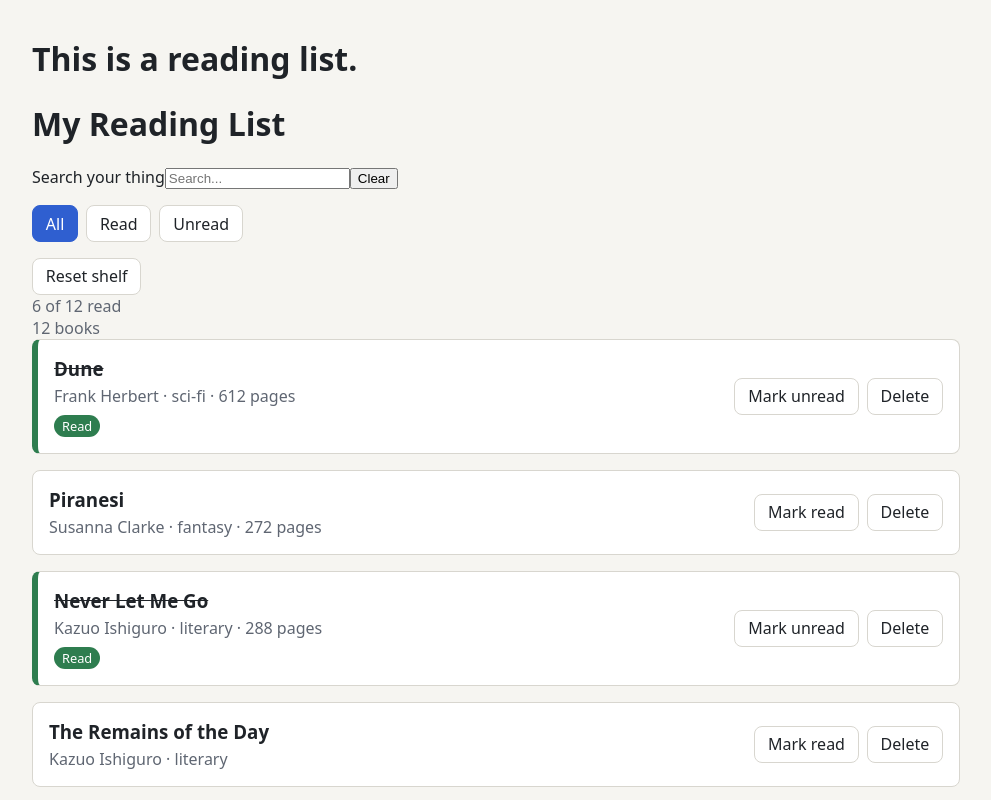
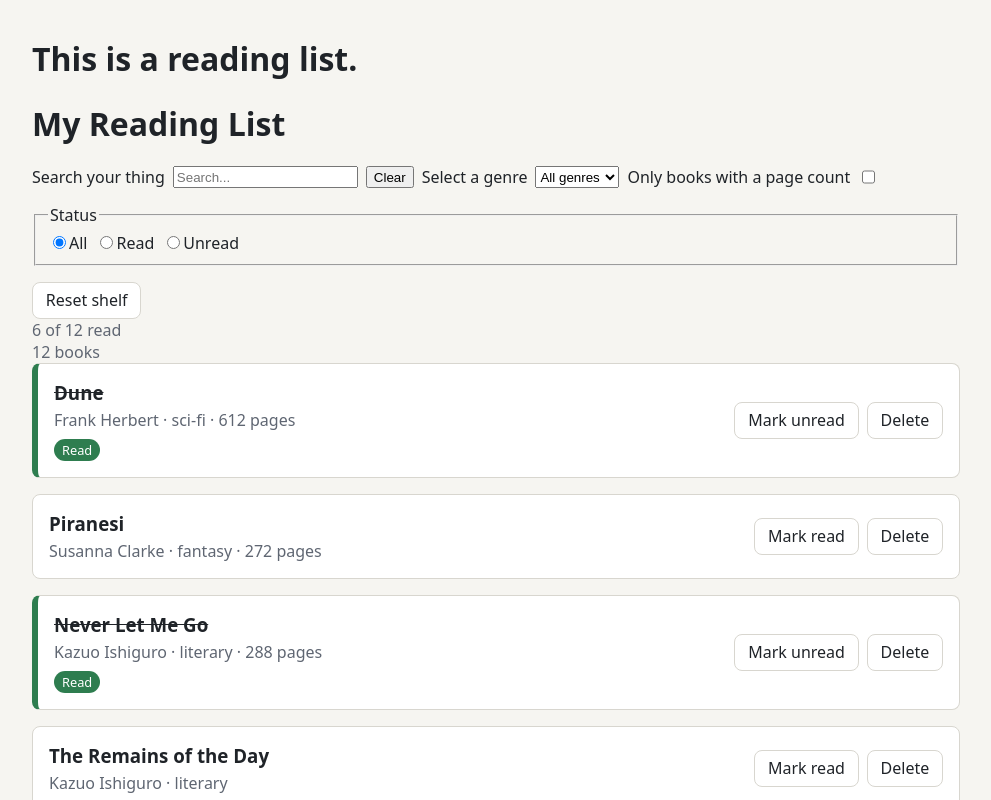
Before and after one commit to Minixlip/reading-list, a React (Vite) app: page / in a window 1280 px wide. Shown: the top 800 px of the page, without its empty margins (144-1135 px from the left). Built offline with nearby package versions, Linux system fonts and the light colour scheme.

Commit message:
Task 4 done

```diff
--- a/src/App.tsx
+++ b/src/App.tsx
@@ -9,11 +9,15 @@ import { BOOKS } from './data/books';
 import type { Book } from './types/data/Books';
 import type { StatusFilter } from './types';
 import SearchBox from './components/SearchBox';
+import GenreSelect from './components/GenreSelect';
+import PagesOnlyToggle from './components/PagesOnlyToggle';
 
 function App() {
   const [books, setBooks] = useState<Book[]>(BOOKS);
   const [filter, setFilter] = useState<StatusFilter>('all');
   const [search, setSearch] = useState('');
+  const [genre, setGenre] = useState('');
+  const [pages, setPages] = useState(false);
 
   const visibleBooks = books
     .filter(
@@ -26,7 +30,9 @@ function App() {
       (book) =>
         book.title.toLowerCase().includes(search) ||
         book.author.toLowerCase().includes(search),
-    );
+    )
+    .filter((book) => (genre === '' ? true : book.genre === genre))
+    .filter((book) => (pages === true ? book.pages !== undefined : true));
 
   const readCount = books.filter((book) => book.is_read).length;
 
@@ -46,10 +52,20 @@ function App() {
     <div className="page">
       <Header />
       <Main>
-        <SearchBox
-          value={search}
-          onChange={setSearch}
-        />
+        <div className="filter-bar">
+          <SearchBox
+            value={search}
+            onChange={setSearch}
+          />
+          <GenreSelect
+            value={genre}
+            onChange={setGenre}
+          />
+          <PagesOnlyToggle
+            value={pages}
+            onChange={setPages}
+          />
+        </div>
         <FilterBar
           current={filter}
           onChange={setFilter}
--- a/src/components/FilterBar.tsx
+++ b/src/components/FilterBar.tsx
@@ -7,32 +7,39 @@ interface FilterBarProps {
 
 const FilterBar = ({ current, onChange }: FilterBarProps) => {
   return (
-    <div className="filter-bar" role="group" aria-label="Filter books by read status">
-      <button
-        type="button"
-        className={`btn${current === 'all' ? ' is-active' : ''}`}
-        aria-pressed={current === 'all'}
-        onClick={() => onChange('all')}
-      >
+    <fieldset className="filter-bar">
+      <legend>Status</legend>
+      <label>
+        <input
+          type="radio"
+          name="status"
+          value="all"
+          checked={current === 'all'}
+          onChange={() => onChange('all')}
+        />
         All
-      </button>
-      <button
-        type="button"
-        className={`btn${current === 'read' ? ' is-active' : ''}`}
-        aria-pressed={current === 'read'}
-        onClick={() => onChange('read')}
-      >
+      </label>
+      <label>
+        <input
+          type="radio"
+          name="status"
+          value="read"
+          checked={current === 'read'}
+          onChange={() => onChange('read')}
+        />
         Read
-      </button>
-      <button
-        type="button"
-        className={`btn${current === 'unread' ? ' is-active' : ''}`}
-        aria-pressed={current === 'unread'}
-        onClick={() => onChange('unread')}
-      >
+      </label>
+      <label>
+        <input
+          type="radio"
+          name="status"
+          value="unread"
+          checked={current === 'unread'}
+          onChange={() => onChange('unread')}
+        />
         Unread
-      </button>
-    </div>
+      </label>
+    </fieldset>
   );
 };
 
--- /dev/null
+++ b/src/components/GenreSelect.tsx
@@ -0,0 +1,35 @@
+import type { ChangeEvent } from 'react';
+
+interface GenreSelectProps {
+  value: string;
+  onChange: (value: string) => void;
+}
+
+const GenreSelect = ({ value, onChange }: GenreSelectProps) => {
+  function handleOnChange(event: ChangeEvent<HTMLSelectElement>) {
+    const selectedGenre = event.target.value;
+
+    onChange(selectedGenre);
+
+    console.log(selectedGenre);
+  }
+
+  return (
+    <>
+      <label>Select a genre</label>
+      <select
+        defaultValue={value}
+        onChange={(event) => handleOnChange(event)}
+      >
+        <option value={''}>All genres</option>
+        <option value={'sci-fi'}>sci-fi</option>
+        <option value={'fantasy'}>fantasy</option>
+        <option value={'literary'}>literary</option>
+        <option value={'mystery'}>mystery</option>
+        <option value={'non-fiction'}>non-fiction</option>
+      </select>
+    </>
+  );
+};
+
+export default GenreSelect;
--- /dev/null
+++ b/src/components/PagesOnlyToggle.tsx
@@ -0,0 +1,28 @@
+import type { ChangeEvent } from 'react';
+
+interface pagesOnlyToggleProps {
+  value: boolean;
+  onChange: (checked: boolean) => void;
+}
+
+const PagesOnlyToggle = ({ value, onChange }: pagesOnlyToggleProps) => {
+  function handleOnChange(event: ChangeEvent<HTMLInputElement>) {
+    onChange(event.target.checked);
+
+    console.log(value);
+  }
+
+  return (
+    <>
+      <label htmlFor="pages-input">Only books with a page count</label>
+      <input
+        id="pages-input"
+        type="checkbox"
+        checked={value}
+        onChange={(event) => handleOnChange(event)}
+      />
+    </>
+  );
+};
+
+export default PagesOnlyToggle;
--- a/src/components/SearchBox.tsx
+++ b/src/components/SearchBox.tsx
@@ -7,7 +7,7 @@ interface SearchBoxProps {
 
 const SearchBox = ({ value, onChange }: SearchBoxProps) => {
   function handleOnChange(event: ChangeEvent<HTMLInputElement>): void {
-    const searchVal = event.target.value.trim();
+    const searchVal = event.target.value;
 
     console.log(searchVal);
     onChange(searchVal.toLocaleLowerCase());
```
